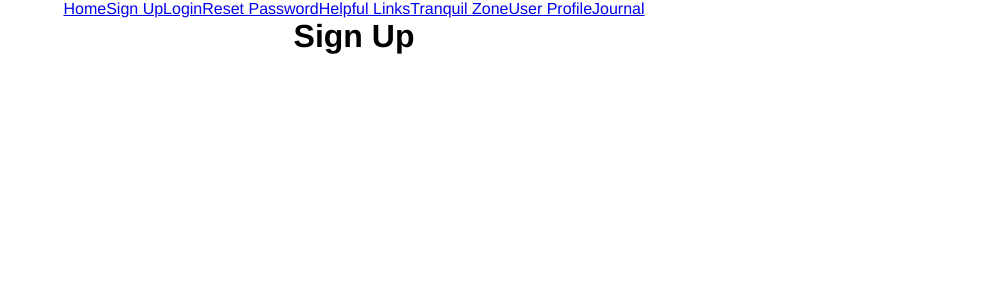
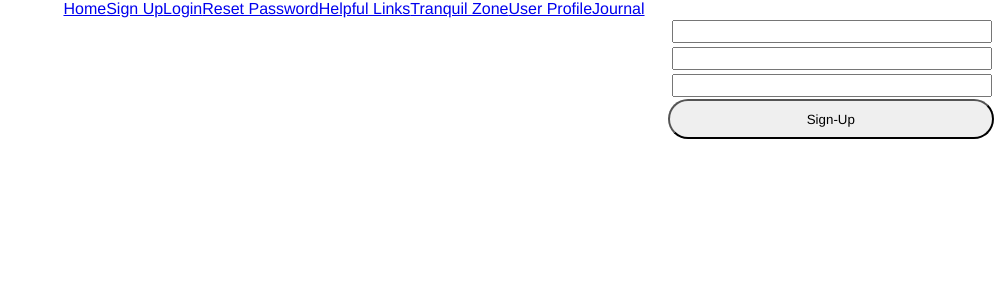
Before and after one commit to r-lawrenson/projectIlluminate, a React (Create React App) app: page /signup in a window 1280 px wide. Shown: the top 300 px of the page, without its empty margins (286-1280 px from the left). Built offline with nearby package versions, Linux system fonts and the light colour scheme; no server answers.

Commit message:
signup form added to sign up page

```diff
--- a/src/pages/SignUp.js
+++ b/src/pages/SignUp.js
@@ -1,7 +1,24 @@
-export const SignUp = () => {
-    return (
-        <div>
-            <h1>Sign Up</h1>
-        </div>
-    )
+import { useState } from 'react'
+import { signUp } from '../utils'
+
+export const SignUp = ({ setUser }) => {
+	const [username, setUsername] = useState()
+	const [email, setEmail] = useState()
+	const [password, setPassword] = useState()
+
+	const submitHandler = (e) => {
+		e.preventDefault()
+		signUp(username, email, password, setUser)
+	}
+
+
+	return (
+		<form id='form' onSubmit={ submitHandler }>
+		   <input onChange={(e) => setUsername(e.target.value)}/>
+		   <input onChange={(e) => setEmail(e.target.value)}/>
+		   <input onChange={(e) => setPassword(e.target.value)}/>
+		   <button id='signUpBtn' type='submit'>Sign-Up</button>
+
+		</form>
+	)
 }
```
